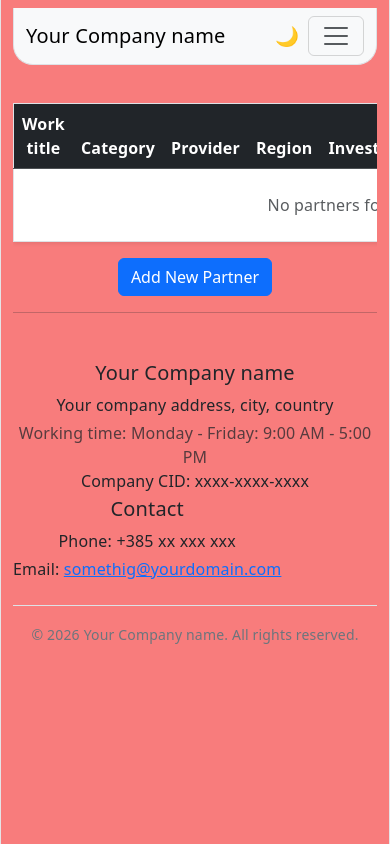
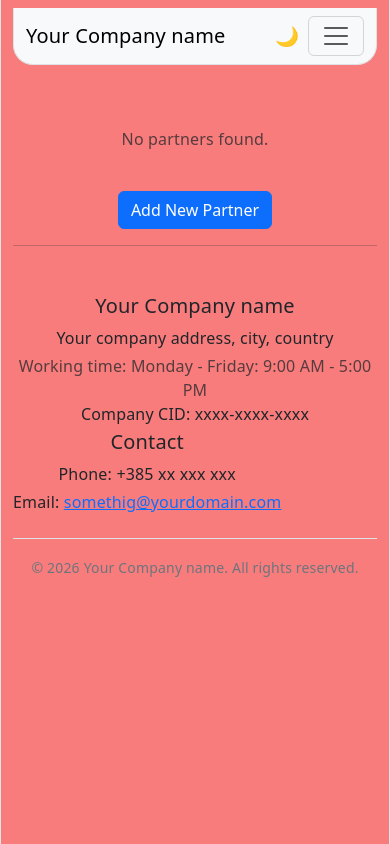
Before and after one commit to EdwardTilhof/predstavljanjeObrtnika, a React (Vite) app: page /partners in a window 390 px wide. Built offline with nearby package versions, Linux system fonts and the light colour scheme.

Commit message:
breakpoint and update editors

```diff
--- a/src/components/partners/CategoryManager.jsx
+++ b/src/components/partners/CategoryManager.jsx
@@ -73,7 +73,6 @@ const CategoryManager = () => {
                 <thead>
                     <tr>
                         <th>Name</th>
-                        <th>ID</th>
                         <th className="text-end">Actions</th>
                     </tr>
                 </thead>
@@ -91,7 +90,6 @@ const CategoryManager = () => {
                                     <strong>{cat.name}</strong>
                                 )}
                             </td>
-                            <td><small className="text-muted">{cat.id}</small></td>
                             <td className="text-end">
                                 {editId === cat.id ? (
                                     <>
--- a/src/components/partners/RegionManager.jsx
+++ b/src/components/partners/RegionManager.jsx
@@ -78,7 +78,6 @@ const RegionManager = () => {
                 <thead className="table-light">
                     <tr>
                         <th>Region Name</th>
-                        <th>ID (UUID)</th>
                         <th className="text-end">Actions</th>
                     </tr>
                 </thead>
@@ -97,7 +96,6 @@ const RegionManager = () => {
                                     <strong>{reg.name}</strong>
                                 )}
                             </td>
-                            <td><small className="text-muted">{reg.id}</small></td>
                             <td className="text-end">
                                 {editId === reg.id ? (
                                     <>
@@ -113,11 +111,11 @@ const RegionManager = () => {
                                 ) : (
                                     <>
                                         <Button variant="outline-primary" size="sm" className="me-2"
-                                            onClick={() => startEdit(cat)}>
+                                            onClick={() => startEdit(reg)}>
                                             <i className="bi bi-pencil"></i>
                                         </Button>
                                         <Button variant="outline-danger" size="sm"
-                                            onClick={() => handleDeleteClick(cat)}>
+                                            onClick={() => handleDeleteClick(reg)}>
                                             <i className="bi bi-trash"></i>
                                         </Button>
                                     </>
--- /dev/null
+++ b/src/crossPageComponents/hooks/useBreakpoint.js
@@ -0,0 +1,39 @@
+import { useState, useEffect } from 'react';
+
+/**
+ * Maps window width to Bootstrap breakpoint thresholds
+ * @param {number} width - The current window inner width
+ * @returns {string} - The active Bootstrap breakpoint
+ */
+const getBreakpoint = (width) => {
+  if (width < 576) return 'xs';
+  if (width < 768) return 'sm';
+  if (width < 992) return 'md';
+  if (width < 1200) return 'lg';
+  if (width < 1400) return 'xl';
+  return 'xxl';
+};
+
+const useBreakpoint = () => {
+  // Initialize state based on the current window width
+  const [breakpoint, setBreakpoint] = useState(() => getBreakpoint(window.innerWidth));
+
+  useEffect(() => {
+    const handleResize = () => {
+      const currentBreakpoint = getBreakpoint(window.innerWidth);
+
+      // Only update state if the breakpoint has actually changed (performance optimization)
+      setBreakpoint((prev) => (prev !== currentBreakpoint ? currentBreakpoint : prev));
+    };
+
+    // Attach the resize event listener
+    window.addEventListener('resize', handleResize);
+
+    // Clean up the listener when the component unmounts
+    return () => window.removeEventListener('resize', handleResize);
+  }, []);
+
+  return breakpoint;
+};
+
+export default useBreakpoint;
--- a/src/pages/relateToPartners/CooperatingPartnersMain.jsx
+++ b/src/pages/relateToPartners/CooperatingPartnersMain.jsx
@@ -1,5 +1,5 @@
 import React, { useEffect, useState, useCallback } from "react";
-import { Table, Badge, Button, Stack } from "react-bootstrap";
+import { Table, Badge, Button, Stack, Row, Col, Card } from "react-bootstrap";
 import { Link, useNavigate } from "react-router-dom";
 import { ROUTES, DATA_SOURCE } from "../../Constants";
 import CooperatingPartnerLogic from "../../components/partners/CooperatingPartnersLogic";
@@ -11,6 +11,9 @@ import { regions as defaultRegions } from "../../../dataRepository/locations/Reg
 
 // Modal component for delete confirmation
 import DeleteConfirmationModal from "../../crossPageComponents/modal/DeleteConfirmationModal";
+
+// hook imports and other cross page imports can go here (e.g. useBreakpoint if needed for responsive design)
+import useBreakpoint from "../../crossPageComponents/hooks/useBreakpoint"; //
 
 const CooperatingPartnersMain = ({ selectedCategory }) => {
   const navigate = useNavigate();
@@ -63,8 +66,54 @@ const CooperatingPartnersMain = ({ selectedCategory }) => {
     ? partners.filter((p) => String(p.category) === String(selectedCategory))
     : partners;
 
+  /*  Determine if we should show mobile grid (xs and sm)
+      or desktop table (md and above)
+      place other responsive logic constants here as needed
+      (e.g. conditional rendering of columns, buttons, etc.)
+*/
+const breakpoint = useBreakpoint();
+const isMobile = breakpoint === 'xs' || breakpoint === 'sm'; //
+
+const renderPartnerCard = (cp) => (
+    <Col xs={12} key={cp.id} className="mb-3">
+      <Card className="shadow-sm border">
+        <Card.Body>
+          <div className="d-flex justify-content-between align-items-start mb-2">
+            <h5 className="mb-0 text-primary">{cp.company}</h5>
+            <Badge bg="info" text="dark">
+              {allCategories.find(c => String(c.id) === String(cp.category))?.name || "Uncategorized"}
+            </Badge>
+          </div>
+          <p className="fw-bold mb-1">{cp.titles?.join(", ") || cp.title || "N/A"}</p>
+          <hr />
+          <Row className="small text-muted">
+            <Col xs={6}><strong>Region:</strong> {cp.regions?.map(id => allRegions.find(r => String(r.id) === String(id))?.name).filter(Boolean).join(", ") || "N/A"}</Col>
+            <Col xs={6}><strong>Investment:</strong> {cp.cost} EUR</Col>
+            <Col xs={6} className="mt-2"><strong>Duration:</strong> {cp.duration} days</Col>
+            <Col xs={6} className="mt-2"><strong>Contact:</strong> {cp.contact}</Col>
+          </Row>
+          <Stack direction="horizontal" gap={2} className="mt-3 justify-content-end">
+            <Link to={ROUTES.changeCooperatingPartner.replace(':id', cp.id)} className="btn btn-secondary btn-sm">Edit</Link>
+            <Button variant="outline-danger" size="sm" onClick={() => { setTargetPartner(cp); setShowModal(true); }}>Remove</Button>
+          </Stack>
+        </Card.Body>
+      </Card>
+    </Col>
+  );
+
   return (
     <div className="mt-4">
+      {isMobile ? (
+        /* MOBILE GRID VIEW */
+        <Row>
+          {filteredPartners.length > 0 ? (
+            filteredPartners.map(renderPartnerCard)
+          ) : (
+            <Col className="text-center py-4 text-muted">No partners found.</Col>
+          )}
+        </Row>
+      ) : (
+        /* DESKTOP TABLE VIEW */
         <Table hover responsive className="shadow-sm border align-middle">
           <thead className="table-dark">
             <tr>
@@ -79,59 +128,28 @@ const CooperatingPartnersMain = ({ selectedCategory }) => {
             </tr>
           </thead>
           <tbody>
-          {filteredPartners.length > 0 ? (
-            filteredPartners.map((cp) => (
+            {filteredPartners.map((cp) => (
               <tr key={cp.id}>
                 <td className="fw-bold">{cp.titles?.join(", ") || cp.title || "N/A"}</td>
-
-                {/* DYNAMIC CATEGORY LOOKUP */}
-                <td>
-                  <Badge bg="info" text="dark">
-                    {allCategories.find(c => String(c.id) === String(cp.category))?.name || "Uncategorized"}
-                  </Badge>
-                </td>
-
+                <td><Badge bg="info" text="dark">{allCategories.find(c => String(c.id) === String(cp.category))?.name || "Uncategorized"}</Badge></td>
                 <td>{cp.company}</td>
-
-                {/* DYNAMIC REGION LOOKUP (Handles arrays and IDs) */}
-                <td>
-                  {cp.regions && cp.regions.length > 0
-                    ? cp.regions.map(regId =>
-                        allRegions.find(r => String(r.id) === String(regId))?.name
-                      ).filter(Boolean).join(", ")
-                    : "N/A"}
-                </td>
-
+                <td>{cp.regions?.map(id => allRegions.find(r => String(r.id) === String(id))?.name).filter(Boolean).join(", ") || "N/A"}</td>
                 <td>{cp.cost} EUR</td>
                 <td>{cp.duration} days</td>
                 <td>{cp.contact}</td>
-
                 <td>
                   <Stack direction="horizontal" gap={2}>
-                    <Link
-                      to={ROUTES.changeCooperatingPartner.replace(':id', cp.id)}
-                      className="btn btn-secondary btn-sm"
-                    >
-                      Edit
-                    </Link>
-                    <Button
-                      variant="outline-danger"
-                      size="sm"
-                      onClick={() => { setTargetPartner(cp); setShowModal(true); }}
-                    >
-                      Remove
-                    </Button>
+                    <Link to={ROUTES.changeCooperatingPartner.replace(':id', cp.id)} className="btn btn-secondary btn-sm">Edit</Link>
+                    <Button variant="outline-danger" size="sm" onClick={() => { setTargetPartner(cp); setShowModal(true); }}>Remove</Button>
                   </Stack>
                 </td>
               </tr>
-            ))
-          ) : (
-            <tr><td colSpan="8" className="text-center text-muted py-4">No partners found.</td></tr>
-          )}
+            ))}
           </tbody>
         </Table>
+      )}
 
-      <Button variant="primary" onClick={() => navigate(ROUTES.newCooperatingPartner)}>
+      <Button variant="primary" className="mt-3" onClick={() => navigate(ROUTES.newCooperatingPartner)}>
         Add New Partner
       </Button>
 
```
Also changed, not shown: src/components/partners/partnerFormUi.jsx (+22 -2 lines). Lines whose indentation alone changed are shown as unchanged.
